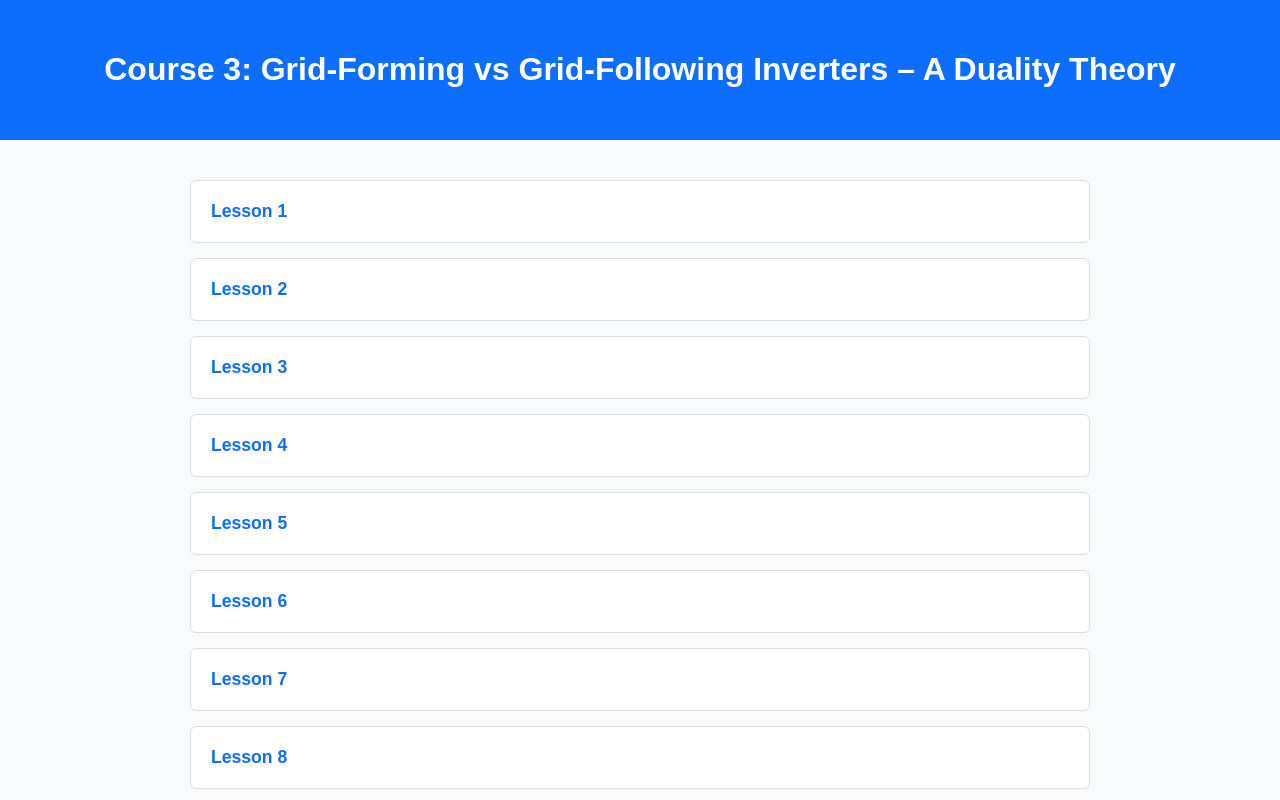
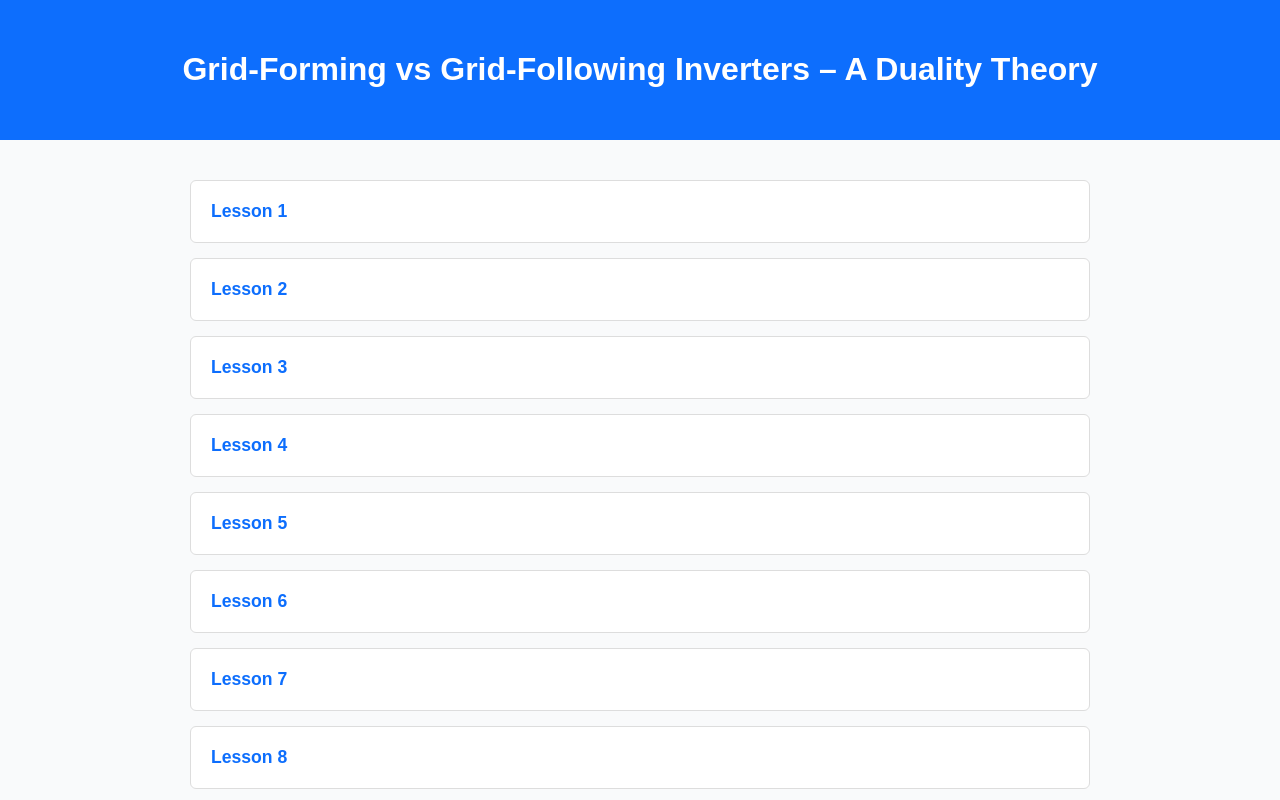
Before and after one commit to hakeemalmohawes/SalmanMohammedHakeem.., a plain HTML site: page course3/index.html in a window 1280 px wide. Shown: the top 800 px of the page. Drawn offline with Linux system fonts and the light colour scheme.

Commit message:
Update index.html
editing the course title

```diff
--- a/course3/index.html
+++ b/course3/index.html
@@ -18,7 +18,7 @@
 </head>
 <body>
   <header>
-    <h1>Course 3: Grid-Forming vs Grid-Following Inverters – A Duality Theory</h1>
+    <h1>Grid-Forming vs Grid-Following Inverters – A Duality Theory</h1>
   </header>
 
   <div class="container">
```
